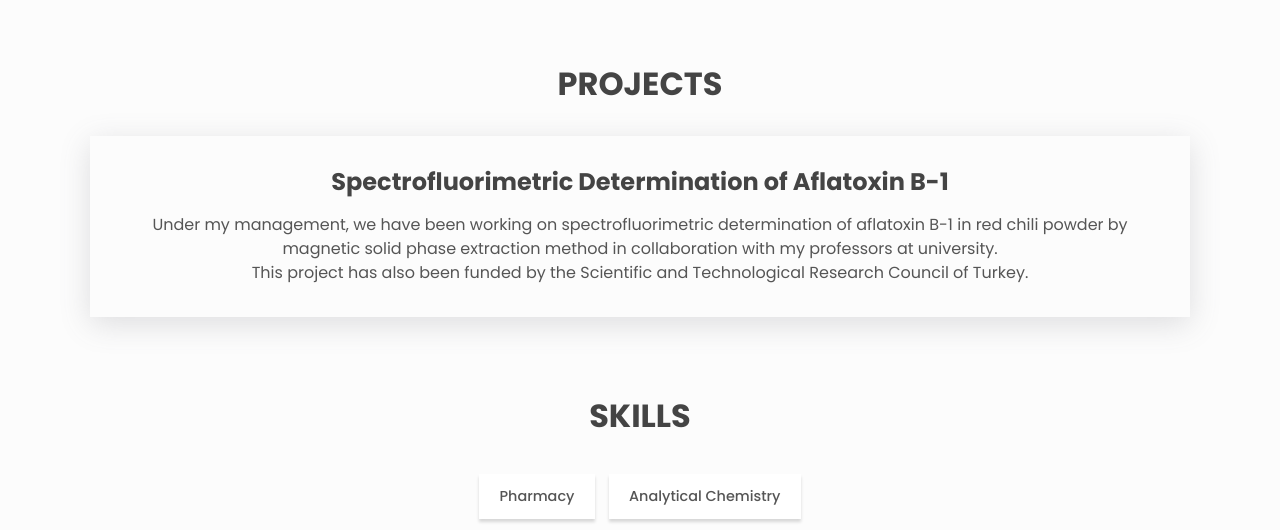
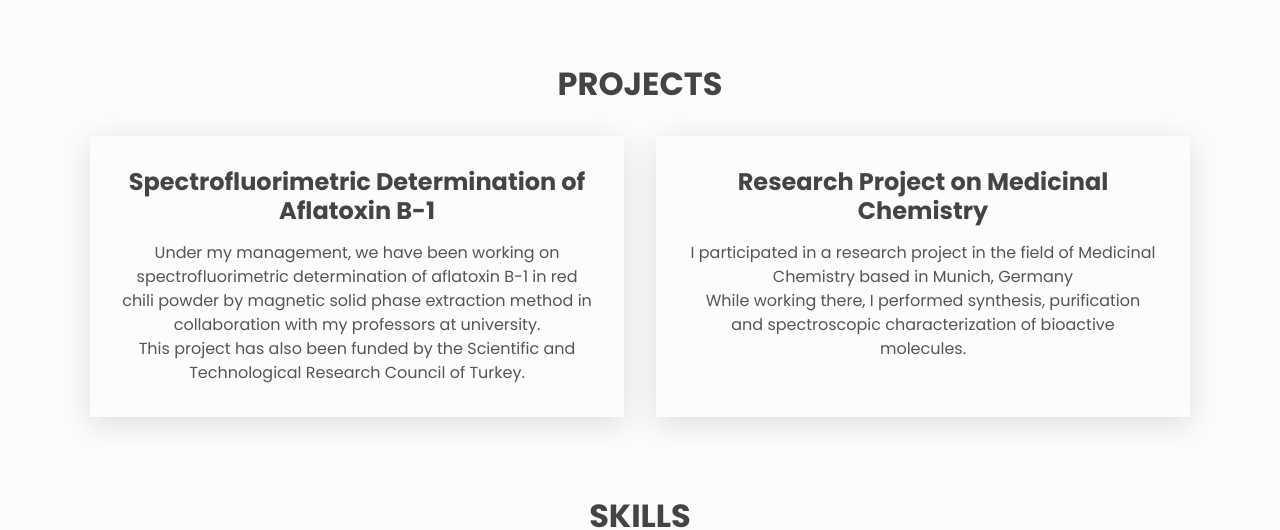
Before and after one commit to gulkucukkahraman/gulkucukkahraman.github.io, a plain HTML site: page index.html in a window 1280 px wide. Shown: the part 748-1278 px from the top of the page. Drawn offline with Linux system fonts and the light colour scheme.

Commit message:
Update index.html

```diff
--- a/index.html
+++ b/index.html
@@ -90,6 +90,16 @@
                   This project has also been funded by the Scientific and Technological Research Council of Turkey.
               </p>
           </div>
+           <div class="projects__grid">
+          <div class="project">
+              <h3>Research Project on Medicinal Chemistry</h3>
+              <p class="project__description">
+                  I participated in a research project in the field of Medicinal Chemistry based in Munich, Germany
+              </p>
+              <p>
+                  While working there, I performed synthesis, purification and spectroscopic characterization of bioactive molecules.
+              </p>
+          </div>
         </div>
       </section>
 
@@ -115,7 +125,7 @@
       <!-- Contact -->
       <section class="section contact center" id="contact">
         <h2 class="section__title">Contact</h2>
-        <a href="gulkucukkahraman@gmail.com">
+        <a href="mailto:gulkucukkahraman@gmail.com">
           <span class="btn btn--outline">Email me</span>
         </a>
       </section>
```
